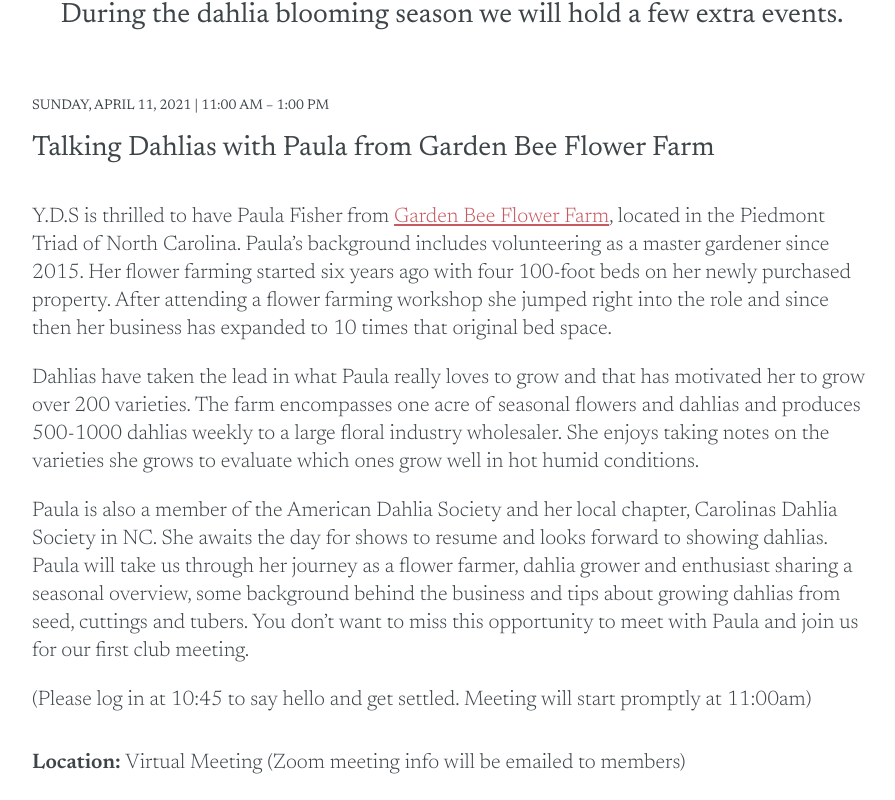
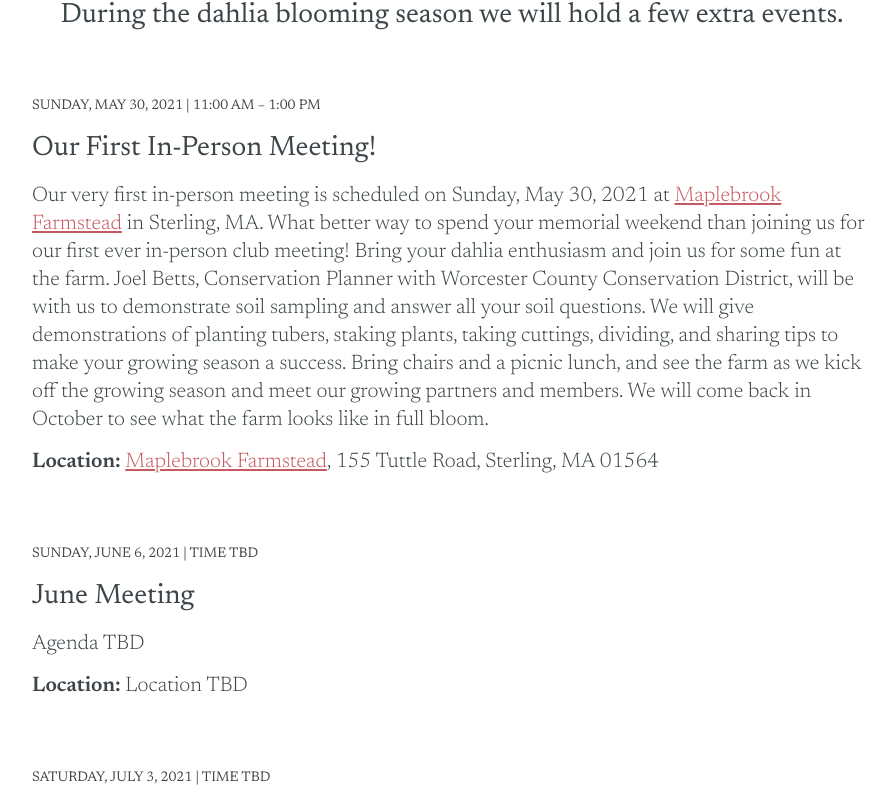
Before and after one commit to johnthedesigner/yds-static, a Next.js app in the folder src/: page /meetings in a window 1280 px wide. Shown: the part 360-1160 px from the top of the page, without its empty margins (188-1083 px from the left). Built offline with nearby package versions, Linux system fonts and the light colour scheme.

Commit message:
update meetings page

```diff
--- a/src/pages/meetings.js
+++ b/src/pages/meetings.js
@@ -31,74 +31,8 @@
             <Hero title="Meetings" image="/colorful-arrangement.jpg" />
             <Bumper text="Club meetings will typically be held on the 1st Sunday of the month.  During the dahlia blooming season we will hold a few extra events." />
             <Event
-                date="Sunday, April 11, 2021"
-                time="11:00 am – 1:00 pm"
-                name="Talking Dahlias with Paula from Garden Bee Flower Farm"
-                description={() => {
-                    return (
-                        <span>
-                            <p>
-                                Y.D.S is thrilled to have Paula Fisher from{' '}
-                                <a
-                                    href="#"
-                                    target="_blank"
-                                    title="Garden Bee Flower Farm Website"
-                                >
-                                    {' '}
-                                    Garden Bee Flower Farm
-                                </a>
-                                , located in the Piedmont Triad of North
-                                Carolina. Paula’s background includes
-                                volunteering as a master gardener since 2015.
-                                Her flower farming started six years ago with
-                                four 100-foot beds on her newly purchased
-                                property. After attending a flower farming
-                                workshop she jumped right into the role and
-                                since then her business has expanded to 10 times
-                                that original bed space.
-                            </p>
-                            <p>
-                                Dahlias have taken the lead in what Paula really
-                                loves to grow and that has motivated her to grow
-                                over 200 varieties. The farm encompasses one
-                                acre of seasonal flowers and dahlias and
-                                produces 500-1000 dahlias weekly to a large
-                                floral industry wholesaler. She enjoys taking
-                                notes on the varieties she grows to evaluate
-                                which ones grow well in hot humid conditions.
-                            </p>
-                            <p>
-                                Paula is also a member of the American Dahlia
-                                Society and her local chapter, Carolinas Dahlia
-                                Society in NC. She awaits the day for shows to
-                                resume and looks forward to showing dahlias.
-                                Paula will take us through her journey as a
-                                flower farmer, dahlia grower and enthusiast
-                                sharing a seasonal overview, some background
-                                behind the business and tips about growing
-                                dahlias from seed, cuttings and tubers. You
-                                don’t want to miss this opportunity to meet with
-                                Paula and join us for our first club meeting.
-                            </p>
-                            <p>
-                                (Please log in at 10:45 to say hello and get
-                                settled. Meeting will start promptly at 11:00am)
-                            </p>
-                        </span>
-                    )
-                }}
-                location={() => {
-                    return (
-                        <span>
-                            Virtual Meeting (Zoom meeting info will be emailed
-                            to members)
-                        </span>
-                    )
-                }}
-            />
-            <Event
                 date="Sunday, May 30, 2021"
-                time="Time TBD"
+                time="11:00 AM – 1:00 PM"
                 name="Our First In-Person Meeting!"
                 description={() => {
                     return (
@@ -116,12 +50,18 @@
                             in Sterling, MA. What better way to spend your
                             memorial weekend than joining us for our first ever
                             in-person club meeting! Bring your dahlia enthusiasm
-                            and join us for some fun at the farm. We will be
-                            planting tubers and sharing tips to make your
-                            growing season a success. Come see the farm as we
-                            kick off the growing season and meet our growing
-                            partners and members. We will come back in October
-                            to see what the farm looks like in full bloom.
+                            and join us for some fun at the farm. Joel Betts,
+                            Conservation Planner with Worcester County
+                            Conservation District, will be with us to
+                            demonstrate soil sampling and answer all your soil
+                            questions. We will give demonstrations of planting
+                            tubers, staking plants, taking cuttings, dividing,
+                            and sharing tips to make your growing season a
+                            success. Bring chairs and a picnic lunch, and see
+                            the farm as we kick off the growing season and meet
+                            our growing partners and members. We will come back
+                            in October to see what the farm looks like in full
+                            bloom.
                         </span>
                     )
                 }}
```
